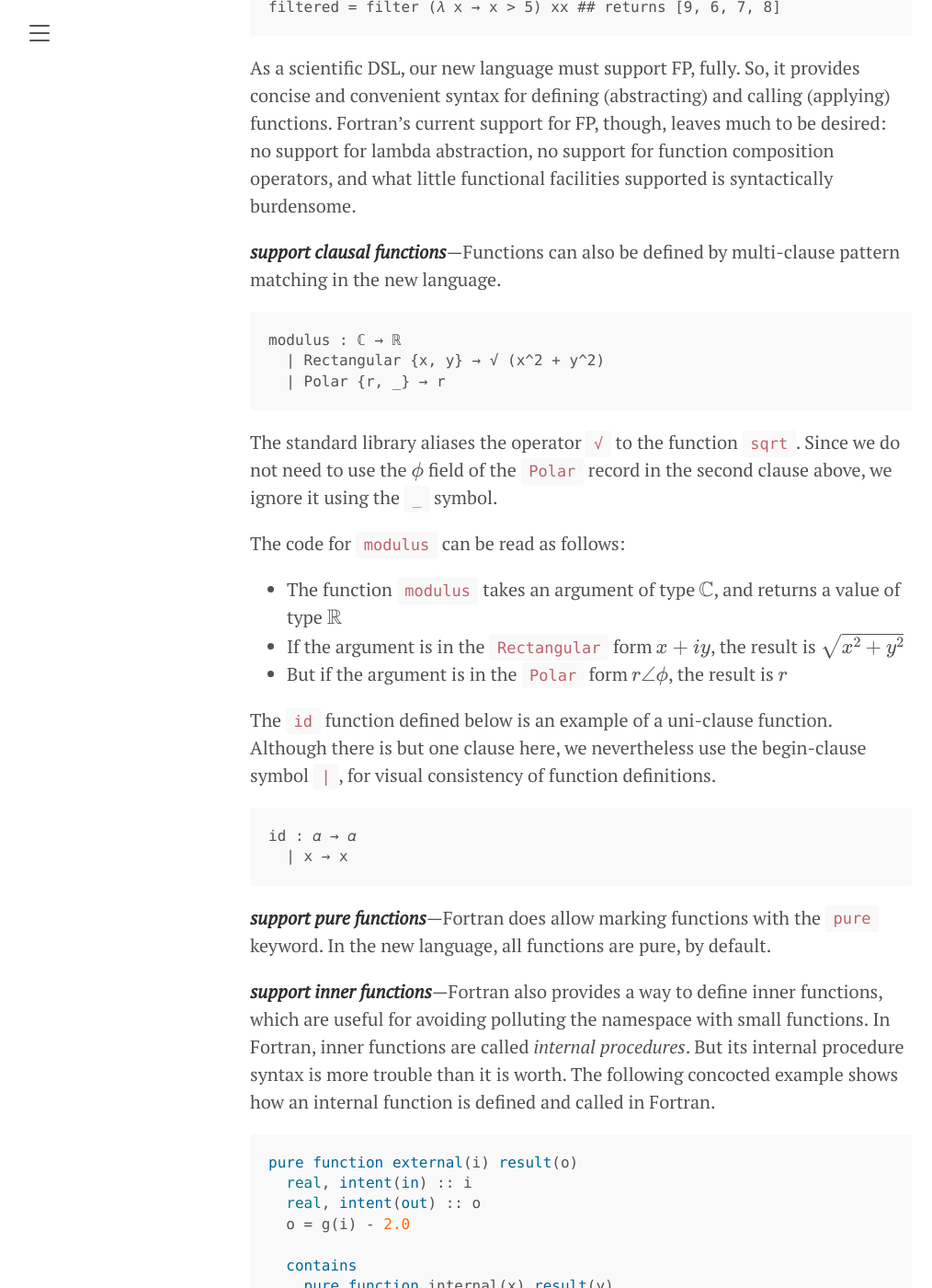
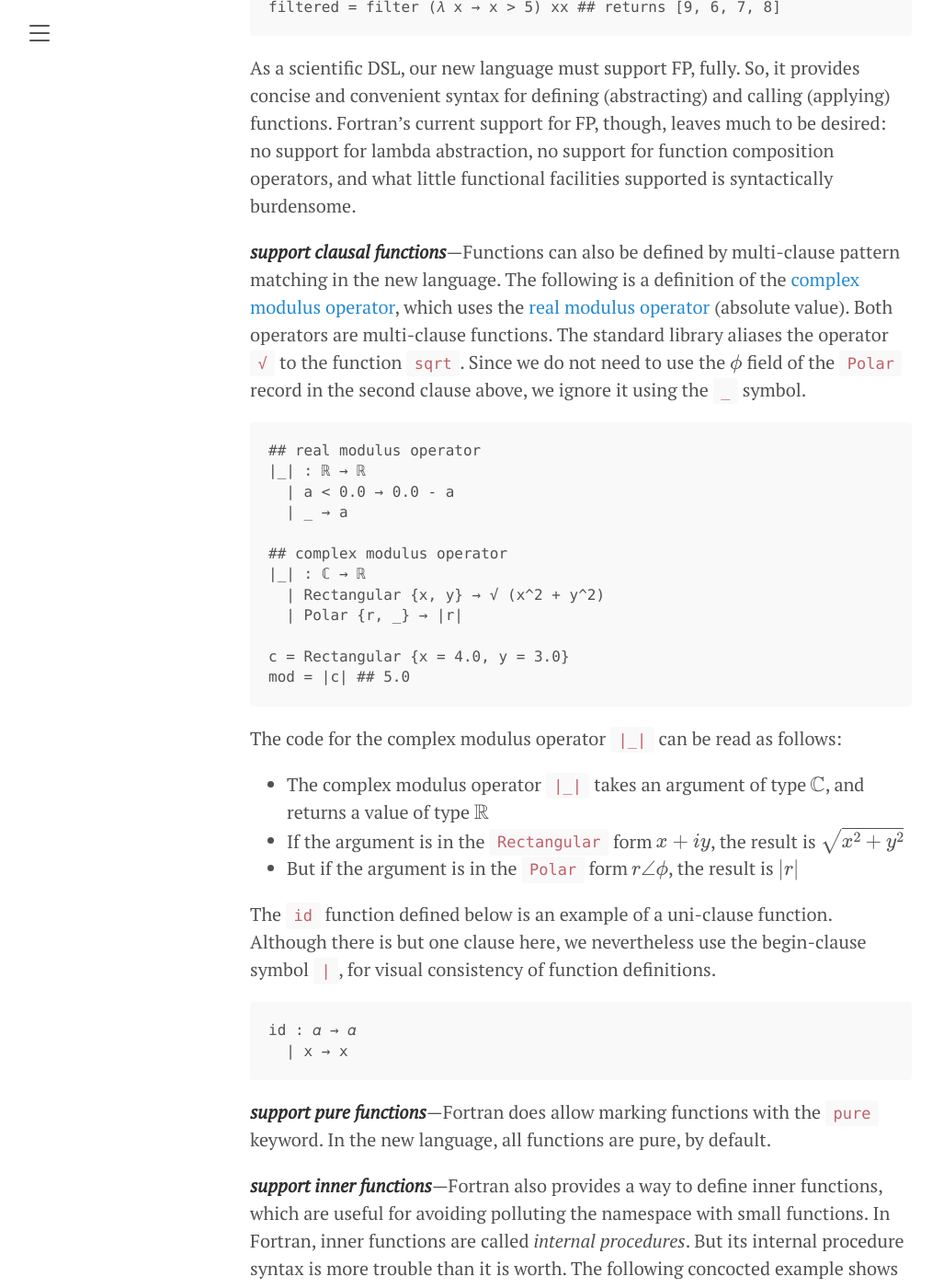
Before and after one commit to amenzwa/amenzwa.github.io, a Jekyll site: the page built from stem/PL/FortranModernisation.md, in a window 1280 px wide and 1400 px high, scrolled down 31688 px. Shown: the whole window at 92% size, without its empty margins (8-1022 px from the left). Built offline with Jekyll 4.4.1, drawn with Linux system fonts in a browser that asks for light colours; our own code applies the rules of GitHub Pages for plain Markdown files; formulas are drawn with MathJax 3; some of the changed text lies outside the part shown.

Commit message:
update modulus operator

````diff
--- a/stem/PL/FortranModernisation.md
+++ b/stem/PL/FortranModernisation.md
@@ -181,8 +181,8 @@ p = point3d(3.0, 2.0, 1.0)
 This verbosity is gratuitous, tedious, confusing, illegible, and error-prone. The above code could be reduced to the following Haskell-like syntax in our new language.
 
 ```
-Point3D : Point3D {x, y, z : ℝ} ## declare a record type
-p = Point3D {3.0, 2.0, 1.0} ## define a record value
+Point3D : Point3D {x, y, z : ℝ} ## declare record type
+p = Point3D {x = 3.0, y = 2.0, z = 1.0} ## define record value
 ```
 
 In the above declaration `Point3D : Point3D {x, y, z : ℝ}`, the left-side `Point3D` is the type constructor and the right-side `Point3D` is the data constructor that takes a record of the shape `{x, y, z : ℝ}`. For simplicity, this same syntax is used for type aliases, too. In the second line, the data constructor `Point3D` is applied to the data value `{3.0, 2.0, 1.0}` to construct the record `p`. The fields of this record are accessed as `p.x`, `p.y`, and `p.z`.
@@ -374,10 +374,10 @@ _! : ℕ → ℕ
   | n → n * (n - 1)!
 ```
 
-The backquote operator can be used to convert an ordinary, binary function `func a b` to an infix function. This infix function can then be alias to a symbolic operator.
+The backquote operator can be used to convert an ordinary, binary function `func` to an infix function. This infix function can then be alias to a symbolic operator.
 
 ```
-func a b → ...
+func : 𝛼 → 𝛼 → 𝛼 | a b → ...
 _⊛_ : `func`
 ...
 x ⊛ y ## same as calling func x y
@@ -429,21 +429,28 @@ filtered = filter (𝜆 x → x > 5) xx ## returns [9, 6, 7, 8]
 
 As a scientific DSL, our new language must support FP, fully. So, it provides concise and convenient syntax for defining (abstracting) and calling (applying) functions. Fortran's current support for FP, though, leaves much to be desired: no support for lambda abstraction, no support for function composition operators, and what little functional facilities supported is syntactically burdensome.
 
-***support clausal functions***—Functions can also be defined by multi-clause pattern matching in the new language.
+***support clausal functions***—Functions can also be defined by multi-clause pattern matching in the new language. The following is a definition of the [complex modulus operator](https://en.wikipedia.org/wiki/Absolute_value#Complex_numbers), which uses the [real modulus operator]() (absolute value). Both operators are multi-clause functions. The standard library aliases the operator `√` to the function `sqrt`. Since we do not need to use the $\phi$ field of the `Polar` record in the second clause above, we ignore it using the `_` symbol.
 
 ```
-modulus : ℂ → ℝ
+## real modulus operator
+|_| : ℝ → ℝ
+  | a < 0.0 → 0.0 - a
+  | _ → a
+
+## complex modulus operator
+|_| : ℂ → ℝ
   | Rectangular {x, y} → √ (x^2 + y^2)
-  | Polar {r, _} → r
+  | Polar {r, _} → |r|
+
+c = Rectangular {x = 4.0, y = 3.0}
+mod = |c| ## 5.0
 ```
 
-The standard library aliases the operator `√` to the function `sqrt`. Since we do not need to use the $\phi$ field of the `Polar` record in the second clause above, we ignore it using the `_` symbol.
+The code for the complex modulus operator `|_|` can be read as follows:
 
-The code for `modulus` can be read as follows:
-
-- The function `modulus` takes an argument of type $\mathbb{C}$, and returns a value of type $\mathbb{R}$
+- The complex modulus operator `|_|` takes an argument of type $\mathbb{C}$, and returns a value of type $\mathbb{R}$
 - If the argument is in the `Rectangular` form $x + iy$, the result is $\sqrt{x^2 + y^2}$
-- But if the argument is in the `Polar` form $r\angle{\phi}$, the result is $r$
+- But if the argument is in the `Polar` form $r\angle{\phi}$, the result is $\lvert r \rvert$
 
 The `id` function defined below is an example of a uni-clause function. Although there is but one clause here, we nevertheless use the begin-clause symbol `|`, for visual consistency of function definitions.
 
````
